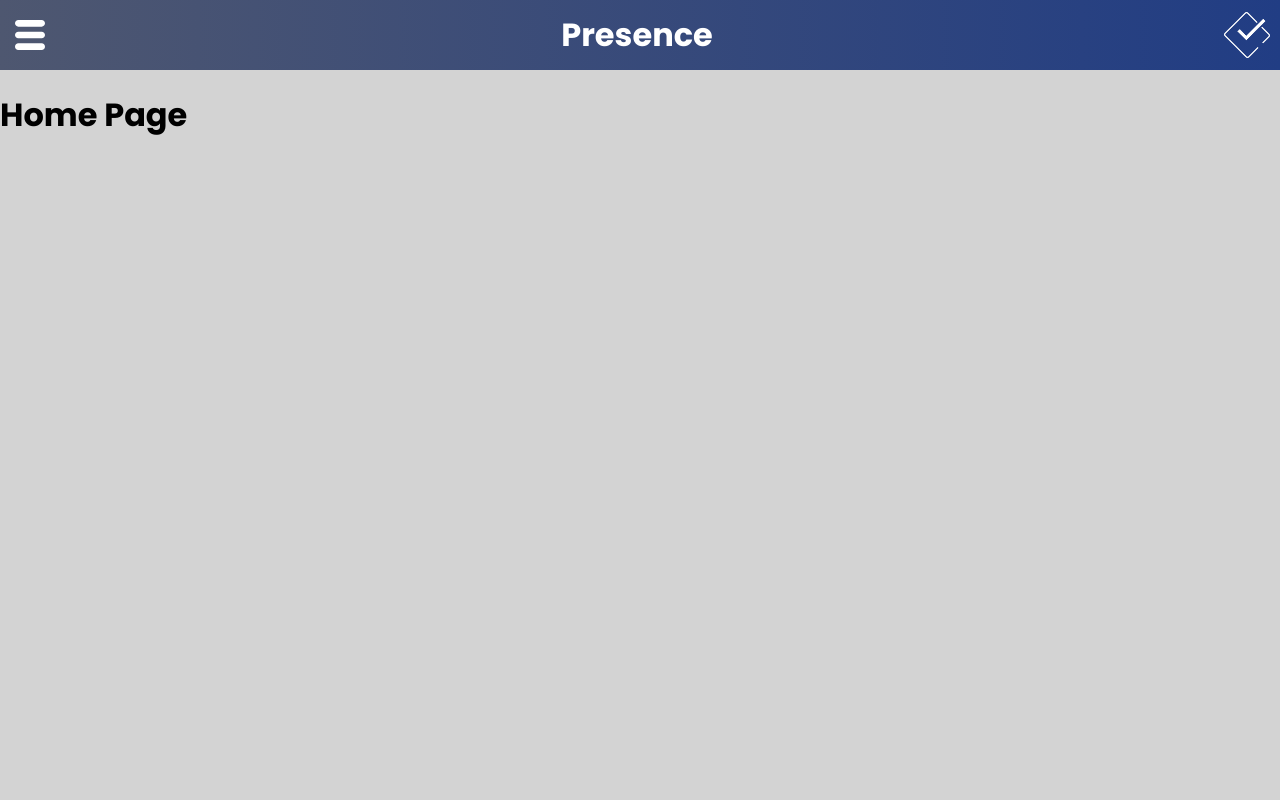
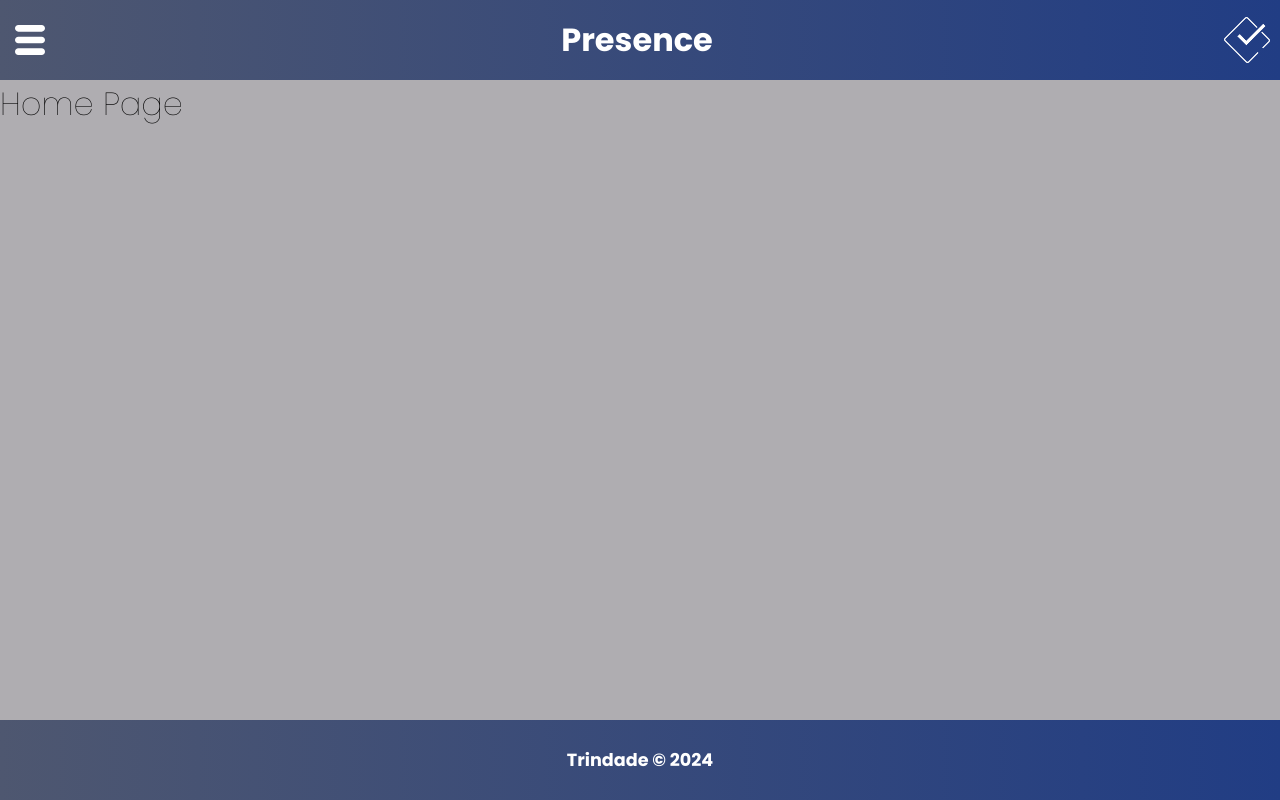
Before and after one commit to daniel-trindade/presence, a React (Create React App) app: page / in a window 1280 px wide. Built offline with nearby package versions, Linux system fonts and the light colour scheme; the HTML template or start-up script is replaced by a standard one.

Commit message:
Container Created

```diff
--- a/src/App.js
+++ b/src/App.js
@@ -1,6 +1,8 @@
 import './App.css';
 import Home from './Components/pages/Home';
 import NavBar from './Components/layout/NavBar';
+import Footer from './Components/layout/Footer';
+import Container from './Components/layout/Container';
 
 import { BrowserRouter as Router, Routes, Route } from 'react-router-dom'
 
@@ -8,11 +10,14 @@ function App() {
   return (
     <>
       <NavBar/>
+      <Container>
       <Router>
-        <Routes>
-          <Route exact path='/' element={<Home/>}/>
-        </Routes>
-      </Router>
+          <Routes>
+            <Route exact path='/' element={<Home/>}/>
+          </Routes>
+        </Router>
+      </Container>
+      <Footer/>
     </>
   );
 }
--- /dev/null
+++ b/src/Components/layout/Container.jsx
@@ -0,0 +1,11 @@
+import styles from './Container.module.css'
+
+function Container(props){
+  return(
+    <div className={styles.container}>
+      {props.children}
+    </div>
+  )
+}
+
+export default Container
--- /dev/null
+++ b/src/Components/layout/Container.module.css
@@ -0,0 +1,6 @@
+.container{
+  height: 80vh;
+  width: 100%;
+  background-color: rgb(175, 173, 177);
+  color: black;
+}
--- /dev/null
+++ b/src/Components/layout/Footer.jsx
@@ -0,0 +1,11 @@
+import styles from "./Footer.module.css"
+
+function Footer(){
+  return(
+    <div className={styles.footer}>
+      <p>Trindade &copy; 2024</p>
+    </div>
+  )
+}
+
+export default Footer
--- /dev/null
+++ b/src/Components/layout/Footer.module.css
@@ -0,0 +1,13 @@
+.footer{
+  height: 10vh;
+  background: linear-gradient(to right, #4E5770, #213D84);
+  display: flex;
+  align-items: center;
+  justify-content: center;
+  color: #fff;
+}
+
+.footer p{
+  font-weight: bold;
+  font-size: 1.1rem;
+}
--- a/src/Components/layout/NavBar.module.css
+++ b/src/Components/layout/NavBar.module.css
@@ -1,6 +1,6 @@
 .navBar{
   width: 100%;
-  height: 70px;
+  height: 10vh;
   display: flex;
   align-items: center;
   justify-content: space-between;
--- a/src/Components/pages/Home.jsx
+++ b/src/Components/pages/Home.jsx
@@ -2,7 +2,9 @@ import styles from "./Home.module.css"
 
 function Home(){
   return(
-    <h1>Home Page</h1>
+    <div>
+      <h1>Home Page</h1>
+    </div>
   )
 }
 
--- a/src/index.css
+++ b/src/index.css
@@ -1,4 +1,4 @@
-body {
+*{
   margin: 0;
   padding: 0;
   box-sizing: border-box;
@@ -6,6 +6,4 @@ body {
   font-family: "Poppins", sans-serif;
   font-weight: 100;
   font-style: normal;
-
-  background-color: #D3D3D3;
 }
```
